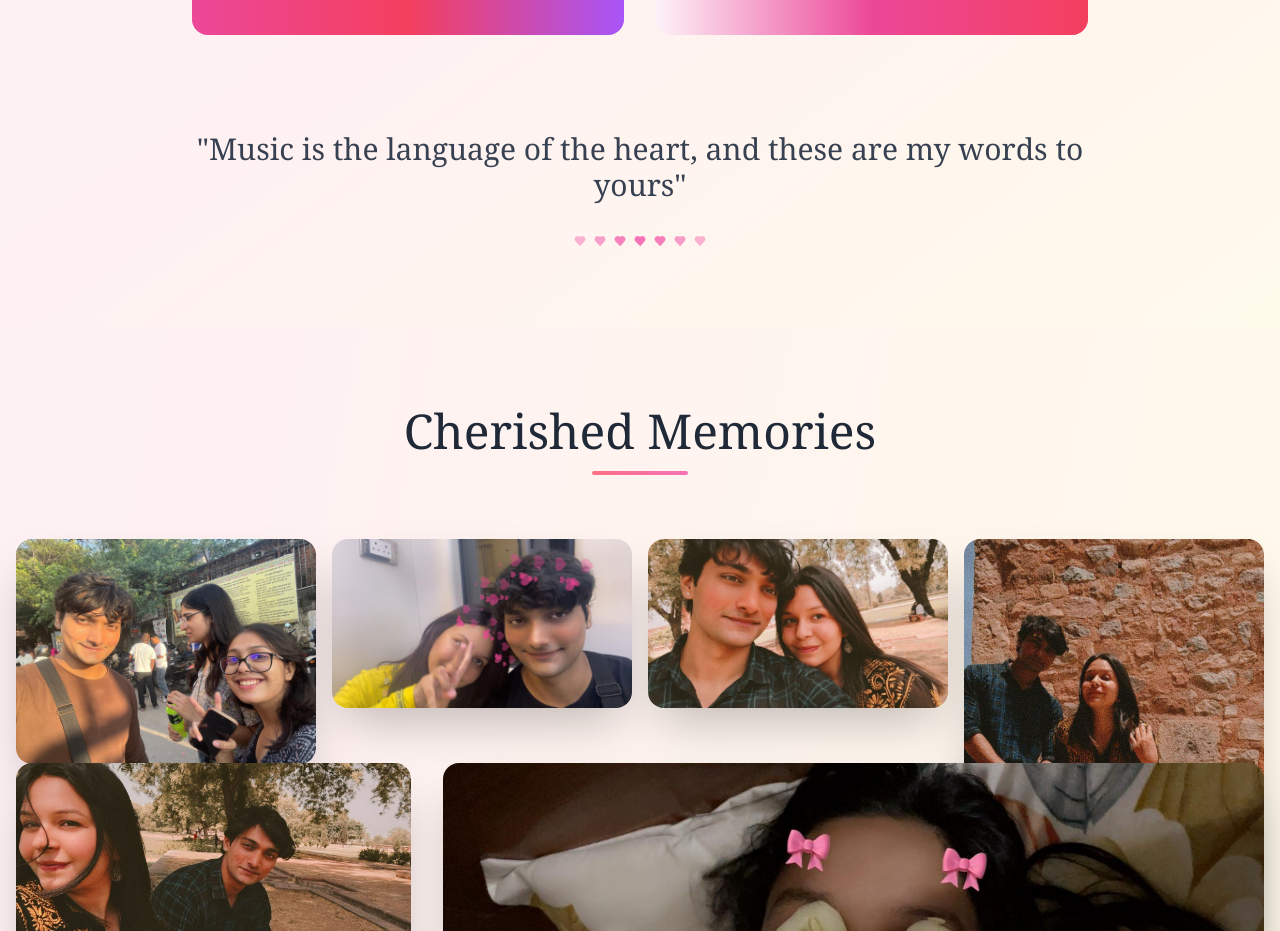
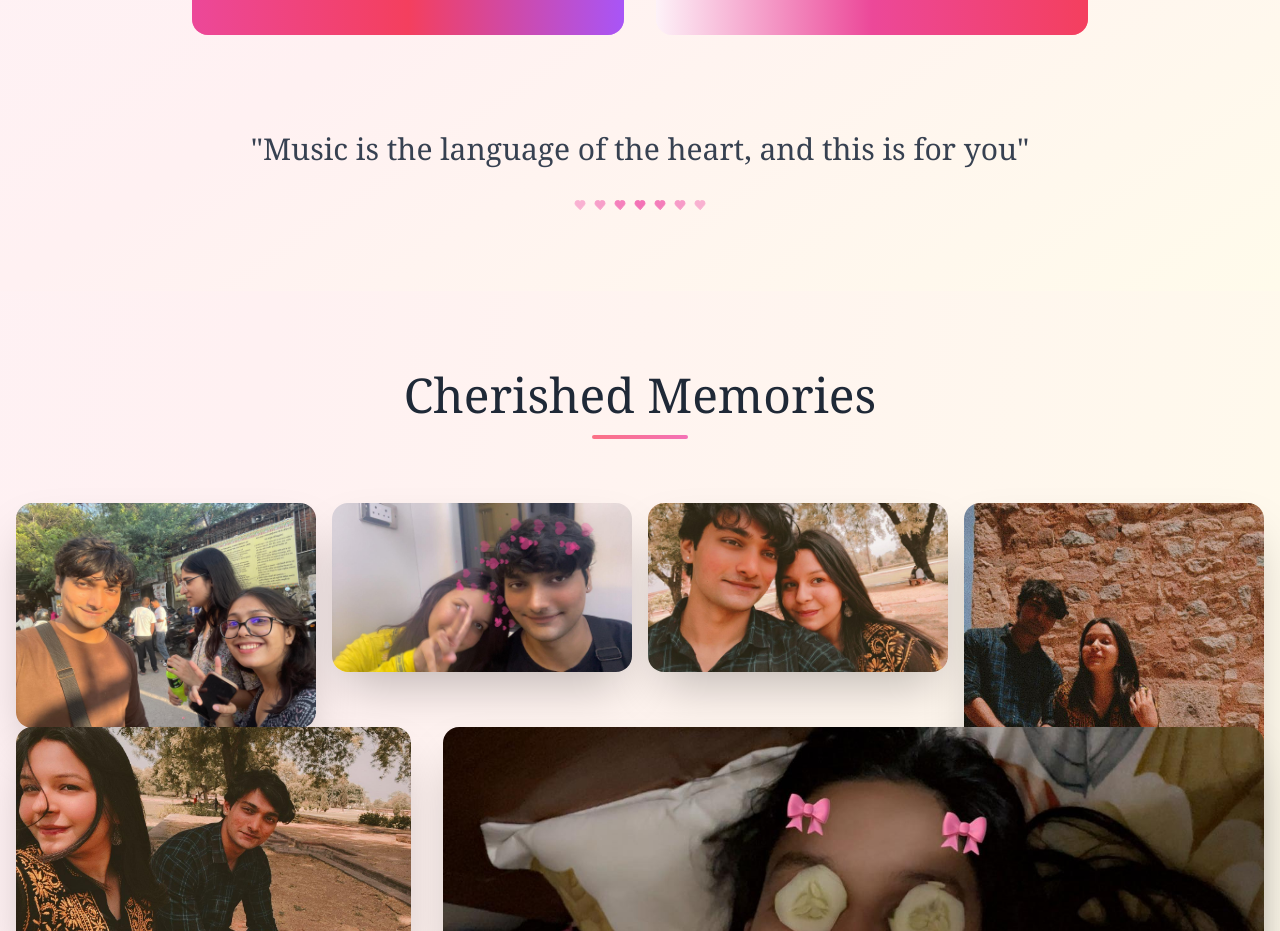
Before and after one commit to deveshsharmaontech/chelsi, a React (Vite) app: page / in a window 1280 px wide. Shown: the part 4920-5851 px from the top of the page. Built offline with nearby package versions, Linux system fonts and the light colour scheme.

Commit message:
New change

```diff
--- a/component/Audio.tsx
+++ b/component/Audio.tsx
@@ -216,7 +216,7 @@ const AudioButtonsSection = () => {
 
         {/* Quote */}
         <blockquote className="text-center text-2xl md:text-3xl font-serif text-gray-700 font-light leading-relaxed mt-8">
-          "Music is the language of the heart, and these are my words to yours"
+          "Music is the language of the heart, and this is for you"
         </blockquote>
 
         {/* Final Decorative Hearts */}
```
